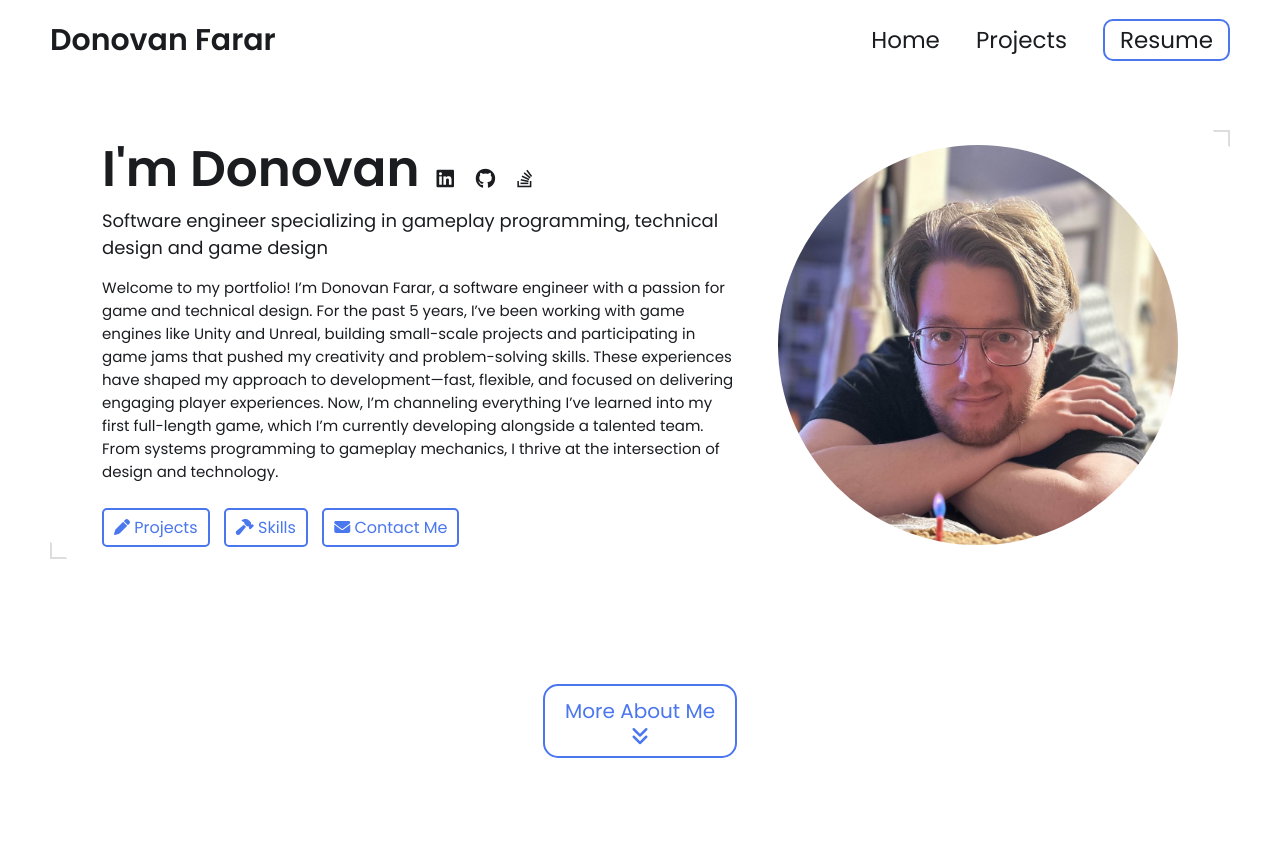
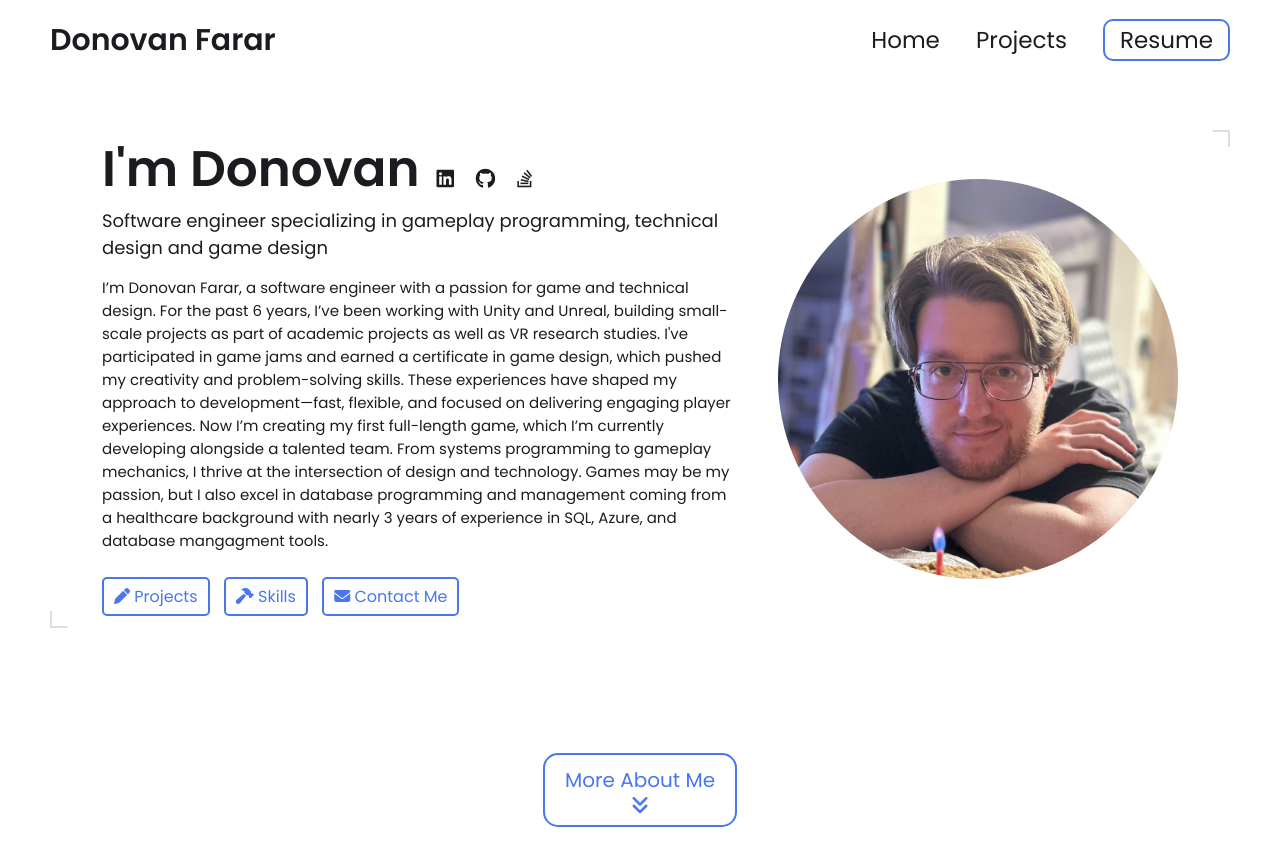
Before and after one commit to dfardev/dfardev.github.io, a Jekyll site: the page built from index.html, in a window 1280 px wide and 900 px high. Shown: the top 866 px of the window. Built offline with Jekyll 4.4.1, drawn with Linux system fonts in a browser that asks for light colours.

```diff
--- a/_config.yml
+++ b/_config.yml
@@ -15,13 +15,15 @@ title: Donovan's Portfolio # This is what shows up in the tab of the browser
 name: Donovan Farar
 headline: Software engineer specializing in gameplay programming, technical design and game design
 description: >- # dont remove this line. this will ignore all new lines until the next section
-  Welcome to my portfolio! I’m Donovan Farar, a software engineer with a passion for game and technical design.
-  For the past 5 years, I’ve been working with game engines like Unity and Unreal,
-  building small-scale projects and participating in game jams that pushed my creativity and problem-solving skills.
+  I’m Donovan Farar, a software engineer with a passion for game and technical design.
+  For the past 6 years, I’ve been working with Unity and Unreal,
+  building small-scale projects as part of academic projects as well as VR research studies.
+  I've participated in game jams and earned a certificate in game design, which pushed my creativity and problem-solving skills.
   These experiences have shaped my approach to development—fast, flexible, and focused on delivering engaging player experiences.
-  Now, I’m channeling everything I’ve learned into my first full-length game,
-  which I’m currently developing alongside a talented team.
+  Now I’m creating my first full-length game, which I’m currently developing alongside a talented team.
   From systems programming to gameplay mechanics, I thrive at the intersection of design and technology.
+  Games may be my passion, but I also excel in database programming and management coming from a healthcare background
+  with nearly 3 years of experience in SQL, Azure, and database mangagment tools.
 
 
 
@@ -31,14 +33,14 @@ profile_image: ./assets/images/profile-image/portfolioprofile.jpg
 
 # Link your resume
 # You can place your resume in assets/resume/{resume file.pdf} or add external link such as pdf saved in google drive
-resume-url: https://drive.google.com/file/d/13Z3duVzh-gguPU5r03oJVEE6rV9rd3DS/view?usp=sharing
+resume-url: Resume.pdf #https://drive.google.com/file/d/13Z3duVzh-gguPU5r03oJVEE6rV9rd3DS/view?usp=sharing
 
 
 # Set up external links - this will show up as small icons next to your name.
 
 external-links:    # input only your own url slug. The icons with missing entries will not appear.
-  linkedin: test    # https://www.linkedin.com/in/{your url slug}
-  github: leea12    # https://github.com/{your url slug}
+  linkedin: test    # https://www.linkedin.com/in/donovan-farar-dev
+  github: leea12    # https://github.com/dfardev
   stackoverflow: test      # https://stackoverflow.com/users/{your url slug}
   medium:            # https://medium.com/@{your url slug}
   x-twitter:   # https://x.com/{your url slug}
```
Also changed, not shown: 1 other file.
